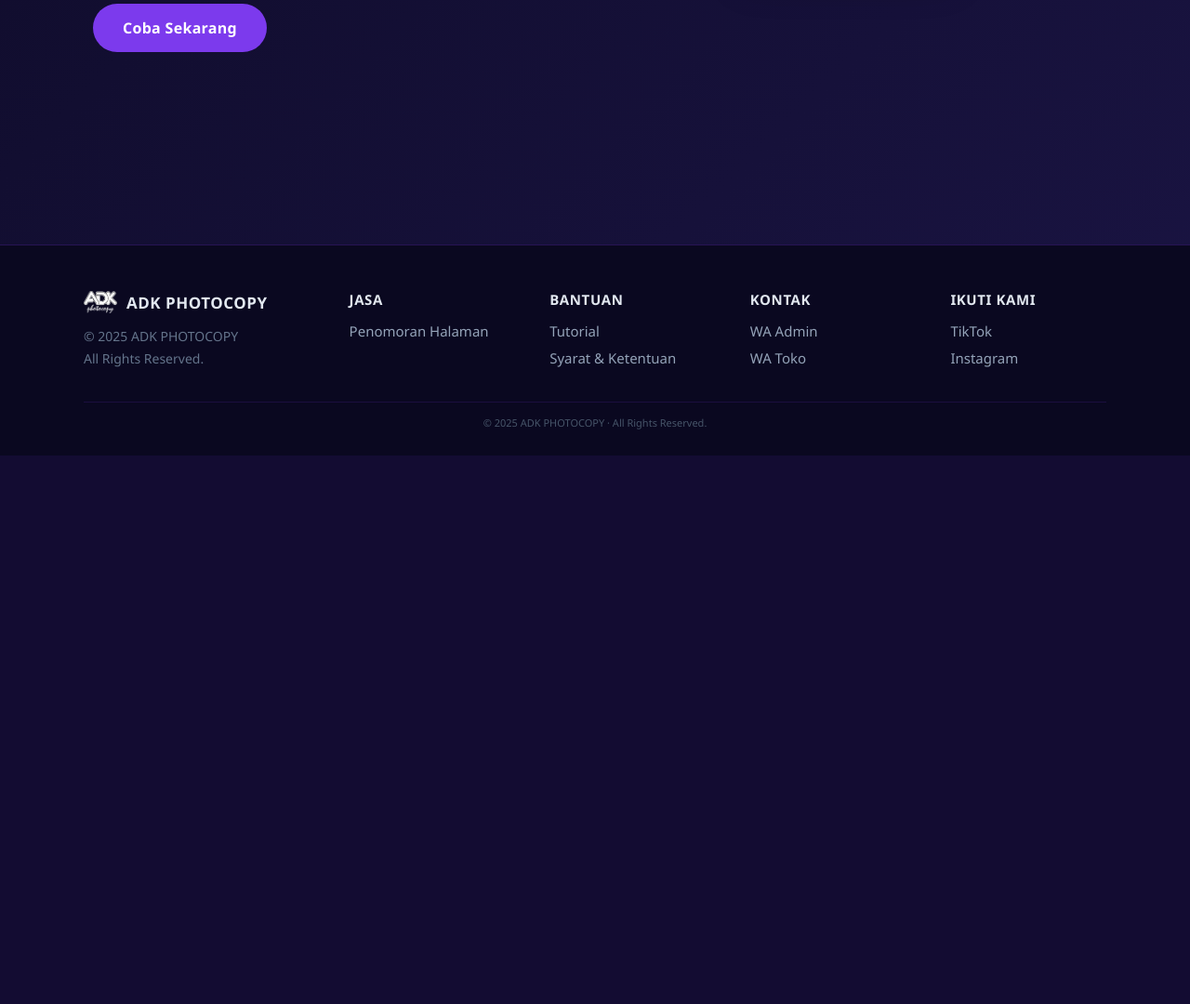
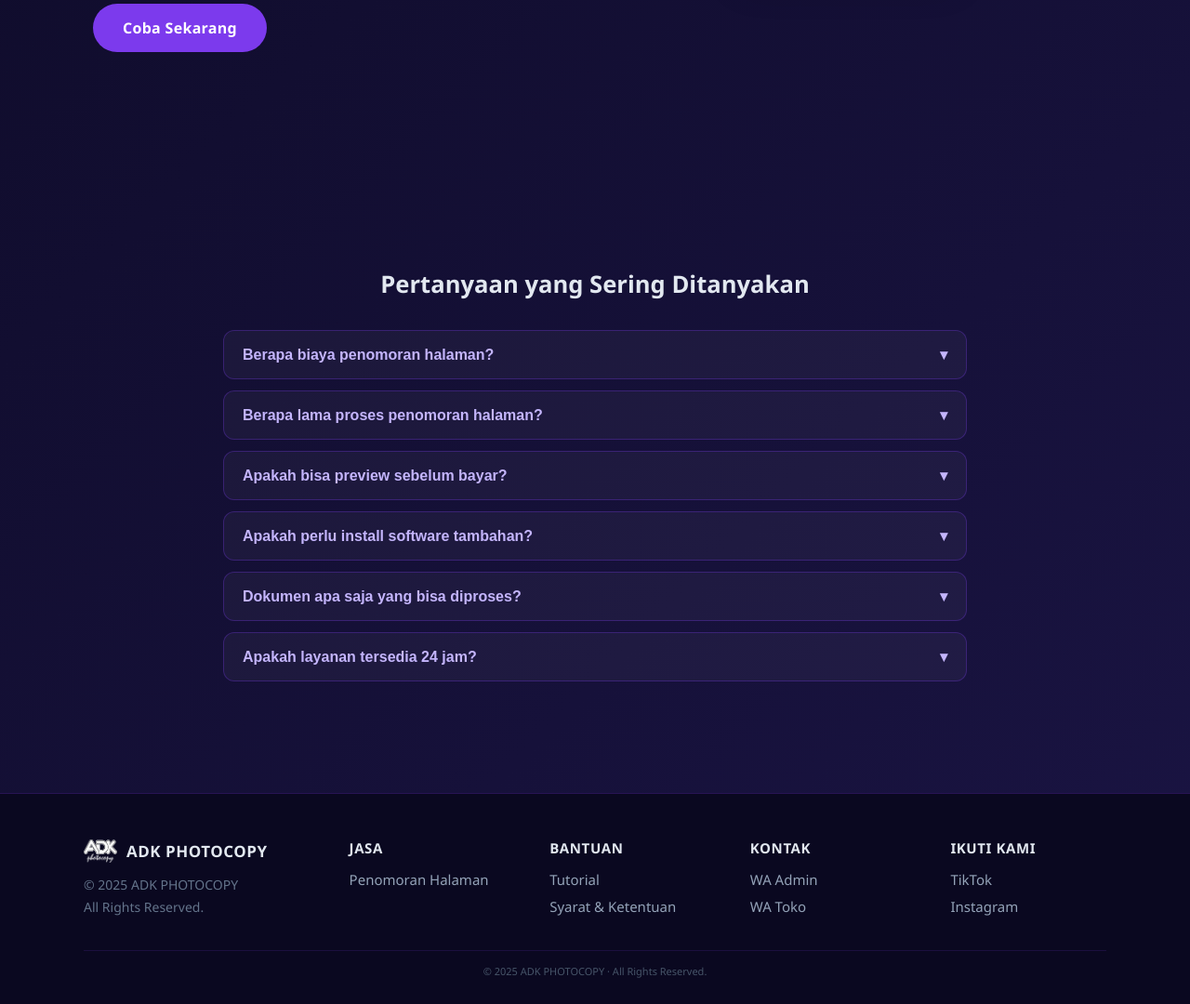
Before and after one commit to maulayaaa020-cloud/Server-ADK, a PHP site: page /adk/ in a window 1280 px wide. Shown: the part 595-1675 px from the top of the page at 93% size. Before the commit the page ends 1085 px from the top, so only its background shows below. Run offline with PHP 8.4, Linux system fonts and the light colour scheme.

Commit message:
seo: schema markup, FAQ section, meta tags, og image, sitemap lastmod

```diff
--- a/index.html
+++ b/index.html
@@ -16,13 +16,94 @@
     <meta property="og:url"         content="https://adkphotocopy.com/">
     <meta property="og:title"       content="ADK Photocopy — Penomoran Halaman Otomatis">
     <meta property="og:description" content="Penomoran halaman skripsi & laporan otomatis. Romawi + Angka sesuai standar kampus. Preview sebelum bayar. Mulai Rp 5.000.">
-    <meta property="og:image"       content="https://adkphotocopy.com/LOGO ADK.png">
+    <meta property="og:image"       content="https://adkphotocopy.com/favicon.png">
 
     <!-- Favicon -->
     <link rel="icon" type="image/png" href="favicon.png">
     <link rel="apple-touch-icon"      href="favicon.png">
 
     <link rel="stylesheet" href="style.css?v=3">
+
+    <!-- Schema Markup -->
+    <script type="application/ld+json">
+    {
+      "@context": "https://schema.org",
+      "@graph": [
+        {
+          "@type": "LocalBusiness",
+          "name": "ADK Photocopy",
+          "url": "https://adkphotocopy.com",
+          "logo": "https://adkphotocopy.com/favicon.png",
+          "image": "https://adkphotocopy.com/favicon.png",
+          "description": "Layanan penomoran halaman otomatis untuk skripsi, laporan, dan dokumen kampus sesuai standar. Proses cepat, preview sebelum bayar. Mulai Rp 5.000.",
+          "telephone": "+6281228790091",
+          "priceRange": "Rp 5.000 - Rp 50.000",
+          "address": {
+            "@type": "PostalAddress",
+            "addressLocality": "Rowosari",
+            "addressCountry": "ID"
+          },
+          "sameAs": [
+            "https://www.instagram.com/adk_rowosari",
+            "https://www.tiktok.com/@adk_rowosari"
+          ]
+        },
+        {
+          "@type": "Service",
+          "name": "Penomoran Halaman Otomatis",
+          "provider": { "@type": "LocalBusiness", "name": "ADK Photocopy" },
+          "description": "Penomoran halaman skripsi dan laporan secara otomatis sesuai pedoman kampus. Romawi untuk bagian awal, angka untuk bagian isi. Preview hasil sebelum bayar.",
+          "offers": {
+            "@type": "Offer",
+            "price": "5000",
+            "priceCurrency": "IDR",
+            "description": "Mulai Rp 5.000 per dokumen"
+          },
+          "areaServed": "ID",
+          "availableChannel": {
+            "@type": "ServiceChannel",
+            "serviceUrl": "https://adkphotocopy.com/jasa.html",
+            "availableLanguage": "Indonesian"
+          }
+        },
+        {
+          "@type": "FAQPage",
+          "mainEntity": [
+            {
+              "@type": "Question",
+              "name": "Berapa biaya penomoran halaman di ADK Photocopy?",
+              "acceptedAnswer": { "@type": "Answer", "text": "Mulai dari Rp 5.000 per dokumen. Harga bervariasi tergantung jumlah halaman." }
+            },
+            {
+              "@type": "Question",
+              "name": "Berapa lama proses penomoran halaman?",
+              "acceptedAnswer": { "@type": "Answer", "text": "Rata-rata selesai dalam 5 menit. Prosesnya otomatis tanpa perlu menunggu admin." }
+            },
+            {
+              "@type": "Question",
+              "name": "Apakah bisa preview sebelum bayar?",
+              "acceptedAnswer": { "@type": "Answer", "text": "Ya, Anda bisa melihat hasil penomoran terlebih dahulu sebelum melakukan pembayaran." }
+            },
+            {
+              "@type": "Question",
+              "name": "Apakah perlu install software tambahan?",
+              "acceptedAnswer": { "@type": "Answer", "text": "Tidak perlu. Semua proses dilakukan secara online langsung di browser, tanpa perlu install software apapun." }
+            },
+            {
+              "@type": "Question",
+              "name": "Dokumen apa saja yang bisa diproses?",
+              "acceptedAnswer": { "@type": "Answer", "text": "Skripsi, laporan kerja praktik, tugas akhir, dan dokumen kampus lainnya yang memerlukan penomoran halaman romawi dan angka." }
+            },
+            {
+              "@type": "Question",
+              "name": "Apakah layanan tersedia 24 jam?",
+              "acceptedAnswer": { "@type": "Answer", "text": "Ya, bisa order kapanpun dan dimanapun tanpa perlu menunggu admin online karena prosesnya otomatis." }
+            }
+          ]
+        }
+      ]
+    }
+    </script>
 </head>
 
 <body>
@@ -206,6 +287,39 @@
         });
     </script>
 
+    <!-- FAQ Section -->
+    <section class="faq-section" id="faq">
+        <div class="faq-wrap">
+            <h2>Pertanyaan yang Sering Ditanyakan</h2>
+            <div class="faq-list">
+                <div class="faq-item">
+                    <button class="faq-q" onclick="toggleFaq(this)">Berapa biaya penomoran halaman? <span class="faq-arrow">▾</span></button>
+                    <div class="faq-a">Mulai dari <strong>Rp 5.000</strong> per dokumen. Harga bervariasi tergantung jumlah halaman.</div>
+                </div>
+                <div class="faq-item">
+                    <button class="faq-q" onclick="toggleFaq(this)">Berapa lama proses penomoran halaman? <span class="faq-arrow">▾</span></button>
+                    <div class="faq-a">Rata-rata selesai dalam <strong>5 menit</strong>. Prosesnya otomatis tanpa perlu menunggu admin.</div>
+                </div>
+                <div class="faq-item">
+                    <button class="faq-q" onclick="toggleFaq(this)">Apakah bisa preview sebelum bayar? <span class="faq-arrow">▾</span></button>
+                    <div class="faq-a">Ya, Anda bisa melihat hasil penomoran terlebih dahulu <strong>sebelum melakukan pembayaran</strong>.</div>
+                </div>
+                <div class="faq-item">
+                    <button class="faq-q" onclick="toggleFaq(this)">Apakah perlu install software tambahan? <span class="faq-arrow">▾</span></button>
+                    <div class="faq-a">Tidak perlu. Semua proses dilakukan <strong>langsung di browser</strong>, tanpa install software apapun.</div>
+                </div>
+                <div class="faq-item">
+                    <button class="faq-q" onclick="toggleFaq(this)">Dokumen apa saja yang bisa diproses? <span class="faq-arrow">▾</span></button>
+                    <div class="faq-a">Skripsi, laporan kerja praktik, tugas akhir, dan dokumen kampus lainnya yang memerlukan penomoran halaman romawi dan angka.</div>
+                </div>
+                <div class="faq-item">
+                    <button class="faq-q" onclick="toggleFaq(this)">Apakah layanan tersedia 24 jam? <span class="faq-arrow">▾</span></button>
+                    <div class="faq-a">Ya, bisa order <strong>kapanpun dan dimanapun</strong> tanpa perlu menunggu admin online karena prosesnya otomatis.</div>
+                </div>
+            </div>
+        </div>
+    </section>
+
     <footer class="site-footer">
         <div class="footer-inner">
             <div class="footer-brand">
@@ -238,6 +352,14 @@
         <hr class="footer-divider">
         <p class="footer-bottom">© 2025 ADK PHOTOCOPY · All Rights Reserved.</p>
     </footer>
+    <script>
+    function toggleFaq(btn) {
+        var a = btn.nextElementSibling;
+        var isOpen = btn.classList.contains('open');
+        document.querySelectorAll('.faq-q.open').forEach(function(b){ b.classList.remove('open'); b.nextElementSibling.classList.remove('open'); });
+        if (!isOpen) { btn.classList.add('open'); a.classList.add('open'); }
+    }
+    </script>
     <script src="nocopy.js"></script>
 </body>
 </html>
--- a/sitemap.xml
+++ b/sitemap.xml
@@ -2,26 +2,31 @@
 <urlset xmlns="http://www.sitemaps.org/schemas/sitemap/0.9">
     <url>
         <loc>https://adkphotocopy.com/</loc>
+        <lastmod>2026-05-15</lastmod>
         <changefreq>weekly</changefreq>
         <priority>1.0</priority>
     </url>
     <url>
         <loc>https://adkphotocopy.com/jasa.html</loc>
+        <lastmod>2026-05-15</lastmod>
         <changefreq>weekly</changefreq>
         <priority>0.9</priority>
     </url>
     <url>
         <loc>https://adkphotocopy.com/tutorial.html</loc>
+        <lastmod>2026-05-15</lastmod>
         <changefreq>monthly</changefreq>
         <priority>0.7</priority>
     </url>
     <url>
         <loc>https://adkphotocopy.com/cek_pembelian.php</loc>
+        <lastmod>2026-05-15</lastmod>
         <changefreq>monthly</changefreq>
         <priority>0.5</priority>
     </url>
     <url>
         <loc>https://adkphotocopy.com/sk.html</loc>
+        <lastmod>2026-05-15</lastmod>
         <changefreq>monthly</changefreq>
         <priority>0.3</priority>
     </url>
--- a/style.css
+++ b/style.css
@@ -1005,6 +1005,52 @@ body {
     .logo span { font-size: 16px; }
     .logo img  { width: 40px; height: 28px; }
 }
+/* ===== FAQ SECTION ===== */
+.faq-section {
+    padding: 64px 24px 48px;
+    max-width: 800px;
+    margin: 0 auto;
+}
+.faq-section h2 {
+    text-align: center;
+    color: #e2e8f0;
+    font-size: 1.6rem;
+    margin-bottom: 32px;
+}
+.faq-item {
+    border: 1px solid rgba(124,58,237,0.3);
+    border-radius: 12px;
+    margin-bottom: 12px;
+    overflow: hidden;
+    background: rgba(255,255,255,0.04);
+}
+.faq-q {
+    width: 100%;
+    background: none;
+    border: none;
+    color: #c4b5fd;
+    font-size: 1rem;
+    font-weight: 600;
+    text-align: left;
+    padding: 16px 20px;
+    cursor: pointer;
+    display: flex;
+    justify-content: space-between;
+    align-items: center;
+    gap: 12px;
+}
+.faq-q:hover { color: #e2e8f0; }
+.faq-arrow { transition: transform 0.2s; flex-shrink: 0; }
+.faq-q.open .faq-arrow { transform: rotate(180deg); }
+.faq-a {
+    display: none;
+    color: #94a3b8;
+    font-size: 0.95rem;
+    padding: 0 20px 16px;
+    line-height: 1.7;
+}
+.faq-a.open { display: block; }
+
 /* ===== SITE FOOTER ===== */
 .site-footer {
     background: #0a0820;
```
Also changed, not shown: jasa.html (+9 -1 lines), sk.html (+8 -0 lines), tutorial.html (+8 -0 lines).
